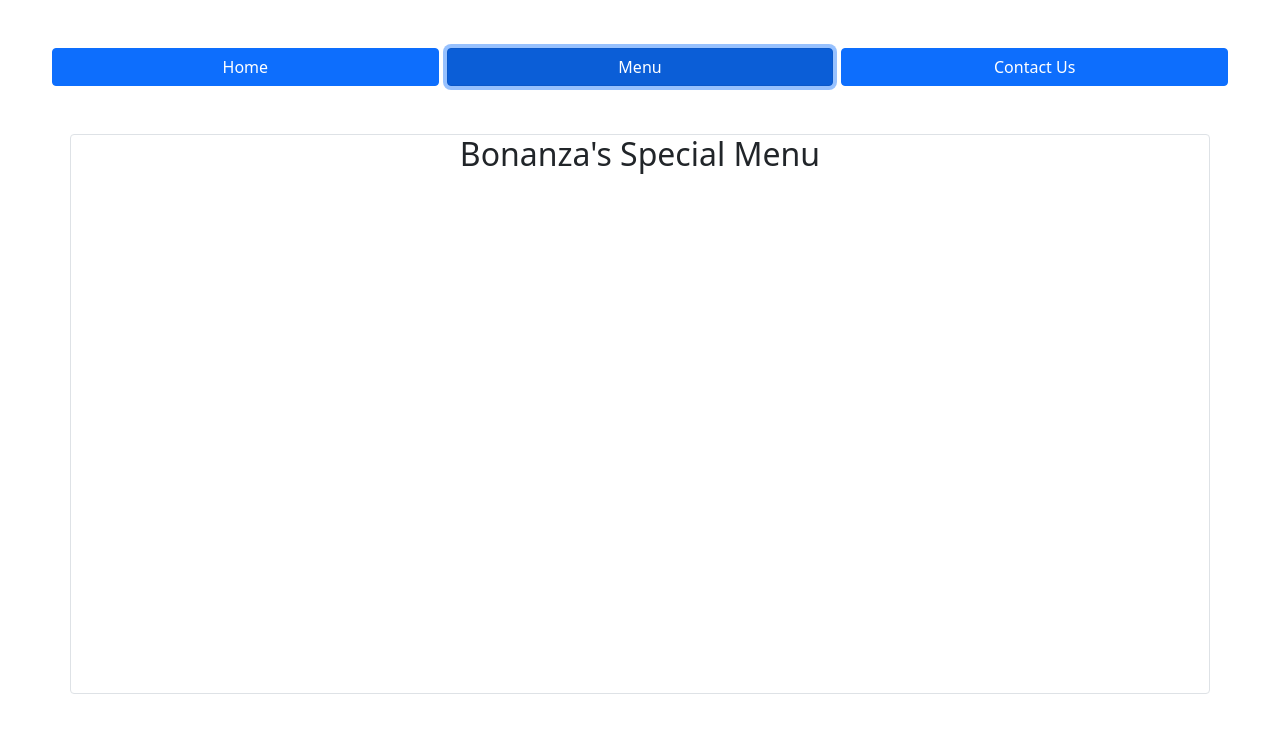
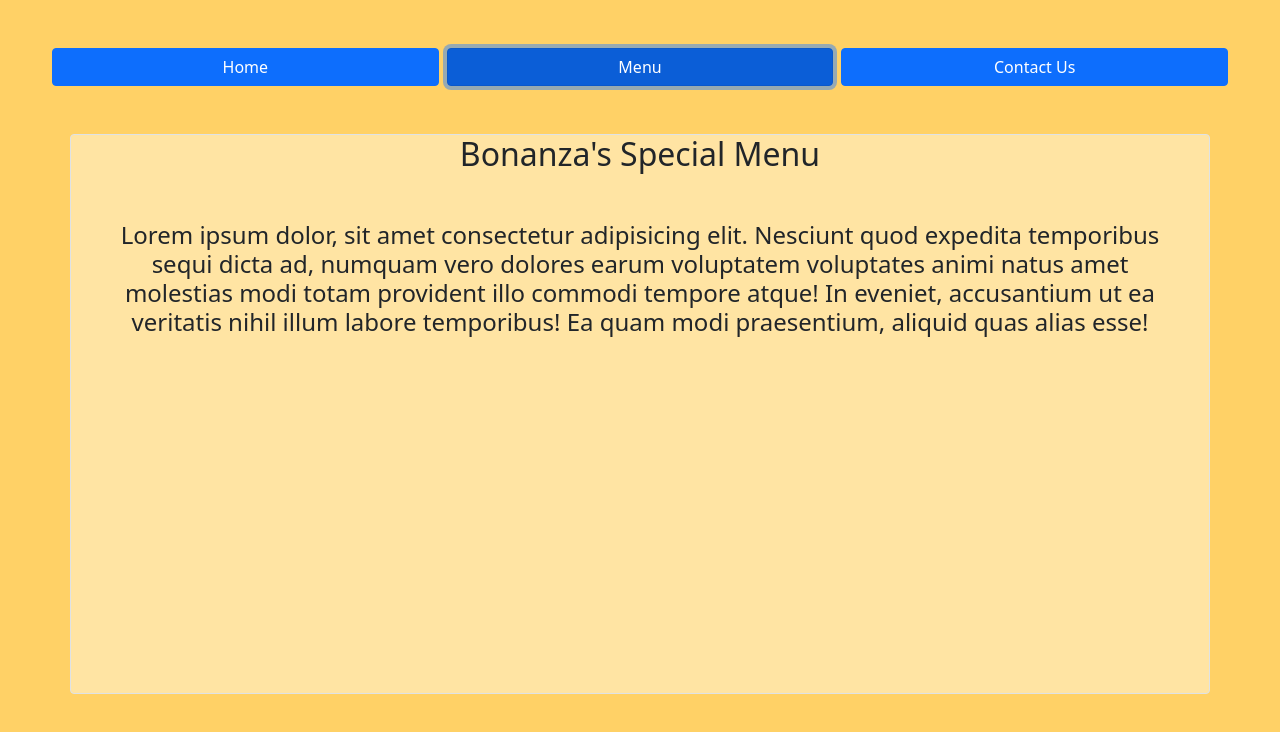
Before and after one commit to Zibilyonik/restaurant-page, a website built with webpack: page dist/index.html in a window 1280 px wide. Both pictures are taken after a click on the button "Menu". Built offline with nearby package versions, Linux system fonts and the light colour scheme.

Commit message:
-Add placeholder text for tabs.

```diff
--- a/src/home.js
+++ b/src/home.js
@@ -2,9 +2,15 @@ function createHome() {
   const main = document.querySelector('#Content');
   const container = document.createElement('div');
   container.classList.add('home-container', 'container', 'border', 'rounded', 'text-center');
-  const temp = document.createElement('h2');
+  let temp = document.createElement('h2');
   temp.classList.add('h2', 'title');
   temp.innerHTML = 'Bonanza\'s Banana Emporium';
+  container.appendChild(temp);
+  temp = document.createElement('div');
+  temp.classList.add('row', 'my-5', 'mx-3');
+  const maintext = document.createElement('p');
+  maintext.innerHTML = 'Lorem ipsum dolor, sit amet consectetur adipisicing elit. Nesciunt quod expedita temporibus sequi dicta ad, numquam vero dolores earum voluptatem voluptates animi natus amet molestias modi totam provident illo commodi tempore atque! In eveniet, accusantium ut ea veritatis nihil illum labore temporibus! Ea quam modi praesentium, aliquid quas alias esse!';
+  temp.appendChild(maintext);
   container.appendChild(temp);
   main.appendChild(container);
 }
--- a/src/menu.js
+++ b/src/menu.js
@@ -2,9 +2,13 @@ function createMenu() {
   const main = document.querySelector('#Content');
   const container = document.createElement('div');
   container.classList.add('menu-container', 'container', 'border', 'rounded', 'text-center');
-  const temp = document.createElement('h2');
+  let temp = document.createElement('h2');
   temp.classList.add('h2', 'title');
   temp.innerHTML = 'Bonanza\'s Special Menu';
+  container.appendChild(temp);
+  temp = document.createElement('p');
+  temp.classList.add('h4', 'mx-3', 'my-5');
+  temp.innerHTML = 'Lorem ipsum dolor, sit amet consectetur adipisicing elit. Nesciunt quod expedita temporibus sequi dicta ad, numquam vero dolores earum voluptatem voluptates animi natus amet molestias modi totam provident illo commodi tempore atque! In eveniet, accusantium ut ea veritatis nihil illum labore temporibus! Ea quam modi praesentium, aliquid quas alias esse!';
   container.appendChild(temp);
   main.appendChild(container);
 }
--- a/style/index.scss
+++ b/style/index.scss
@@ -4,5 +4,5 @@
 }
 
 body {
-  background-color: #ffd166;
+  background-color: #ffd166 !important;
 }
```
Also changed, not shown: dist/main.js, style/index.css, 1 other file.
